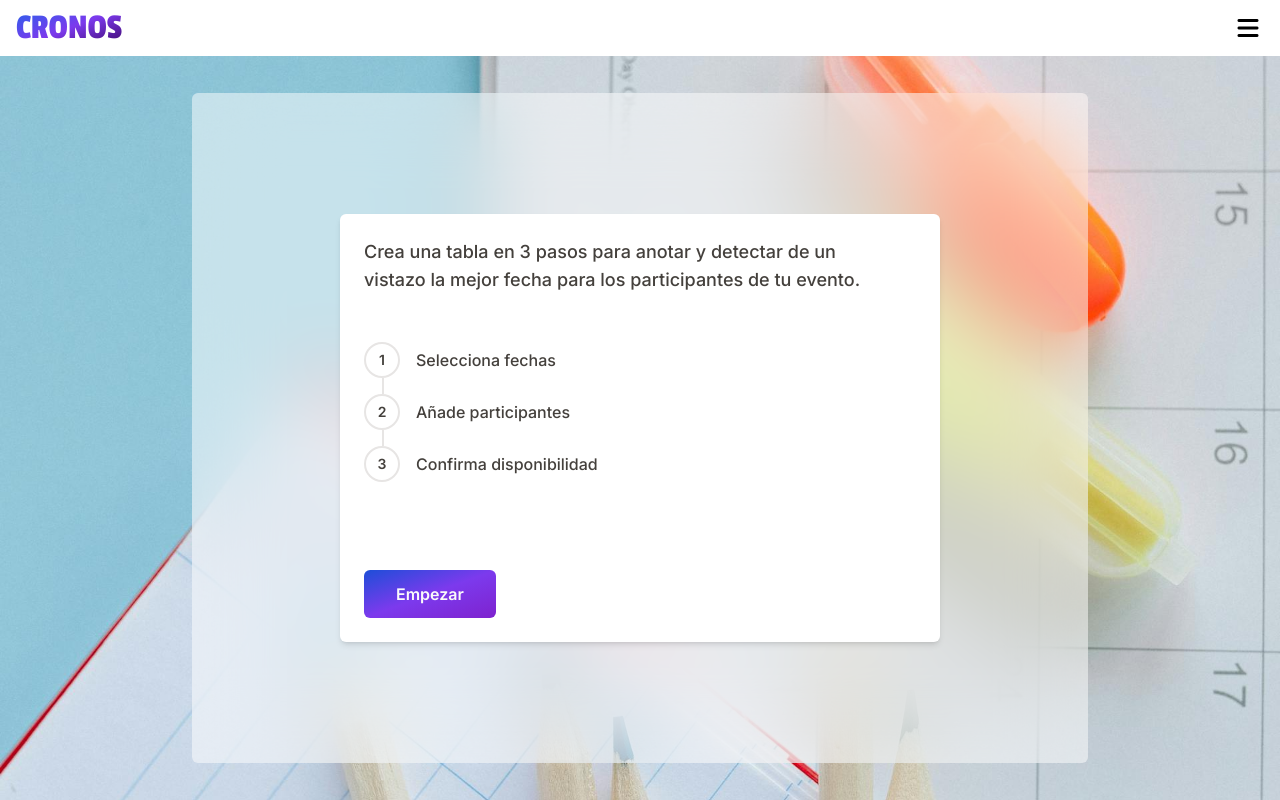
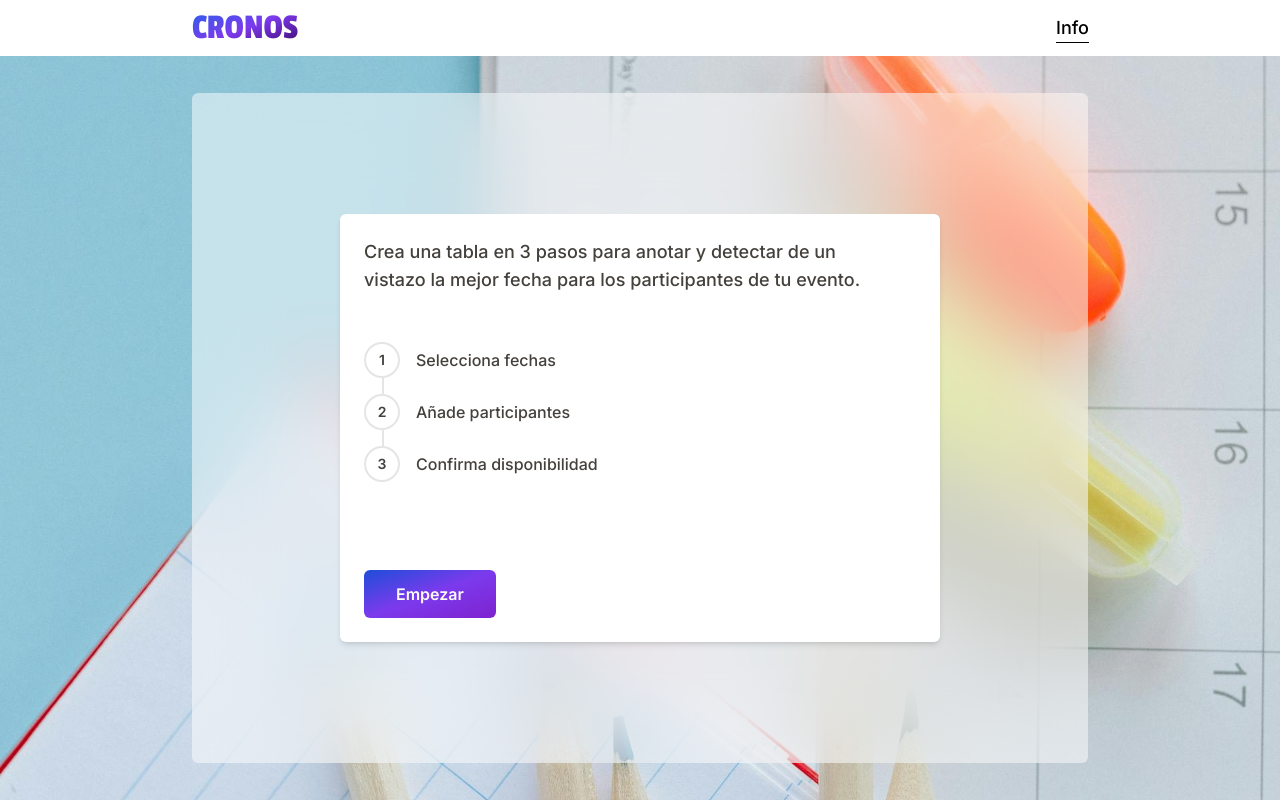
Before and after one commit to MMadlos/cronos-app, a React (Vite) app: page / in a window 1280 px wide. Both pictures are taken after a click on the button 640 px from the left and 52 px from the top of the page. Built offline with nearby package versions, Linux system fonts and the light colour scheme.

Commit message:
Add text to open nav for screen

```diff
--- a/src/components/Header/Header.jsx
+++ b/src/components/Header/Header.jsx
@@ -1,7 +1,7 @@
 export default function Header({ onClickOpenNav }) {
 	return (
 		<header className="w-full bg-white">
-			<div className="flex flex-row items-center justify-between px-4 py-2">
+			<div className="flex flex-row items-center justify-between px-4 py-2 sm:mx-auto sm:w-[70%] sm:px-0">
 				<h1 className="font-passionOne bg-gradient-to-br from-blue-600 via-violet-600 to-purple-950 bg-clip-text text-4xl uppercase text-transparent">
 					Cronos
 				</h1>
@@ -9,7 +9,10 @@ export default function Header({ onClickOpenNav }) {
 					className="grid size-8 place-items-center"
 					onClick={onClickOpenNav}
 				>
-					<i className="fa-solid fa-bars text-2xl" />
+					<span className="hidden text-lg font-medium underline underline-offset-8 hover:text-violet-600 sm:block">
+						Info
+					</span>
+					<i className="fa-solid fa-bars text-2xl sm:hidden" />
 				</button>
 			</div>
 		</header>
```
